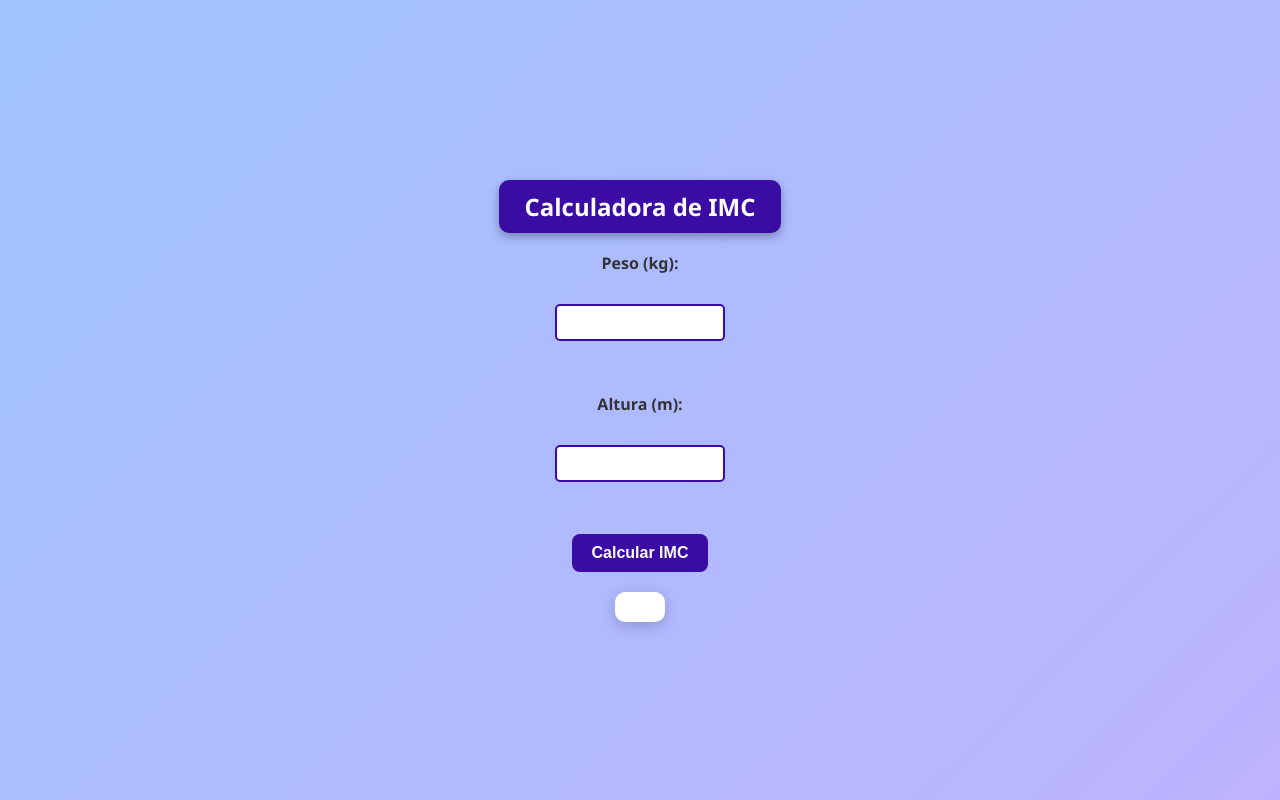
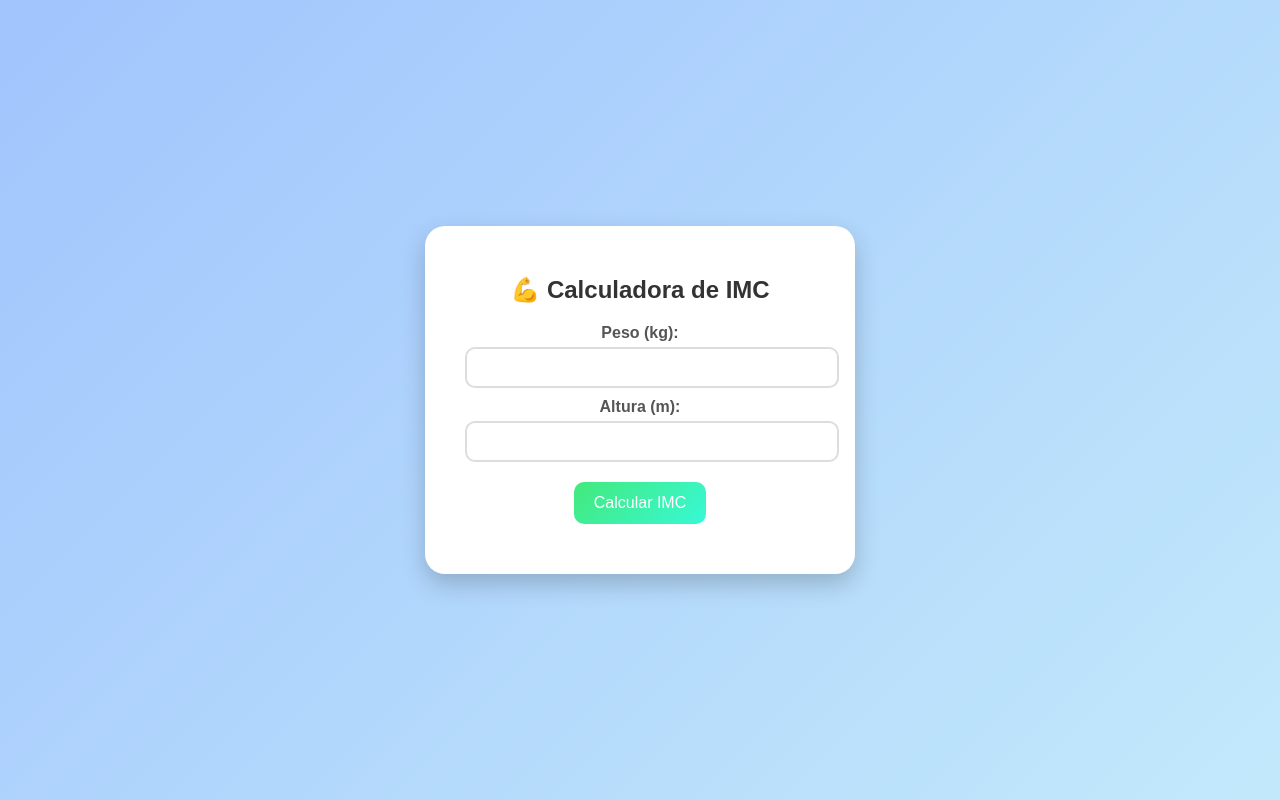
Before and after one commit to Miliscarfo/Ejercicios, a plain HTML site: page Calculadora.html in a window 1280 px wide. Drawn offline with Linux system fonts and the light colour scheme.

Commit message:
Add files via upload

```diff
--- a/Calculadora.html
+++ b/Calculadora.html
@@ -4,89 +4,112 @@
   <meta charset="UTF-8">
   <title>Calculadora de IMC</title>
   <style>
+    /* Fondo general */
     body {
-      font-family: 'Segoe UI', Tahoma, Geneva, Verdana, sans-serif;
-      background: linear-gradient(135deg, #a0c4ff, #bdb2ff);
-      color: #333;
+      font-family: "Poppins", sans-serif;
+      background: linear-gradient(135deg, #a1c4fd 0%, #c2e9fb 100%);
+      height: 100vh;
       display: flex;
       flex-direction: column;
+      justify-content: center;
       align-items: center;
-      justify-content: center;
-      height: 100vh;
       margin: 0;
     }
 
+    /* Contenedor principal */
+    .container {
+      background: white;
+      padding: 30px 40px;
+      border-radius: 20px;
+      box-shadow: 0 10px 25px rgba(0, 0, 0, 0.2);
+      text-align: center;
+      max-width: 350px;
+      width: 90%;
+      animation: fadeIn 0.6s ease-in-out;
+    }
+
     h2 {
-      background-color: #3a0ca3;
-      color: white;
-      padding: 10px 25px;
-      border-radius: 10px;
-      box-shadow: 0 4px 10px rgba(0, 0, 0, 0.3);
+      color: #333;
+      margin-bottom: 20px;
     }
 
     label {
       font-weight: 600;
+      display: block;
+      margin-top: 10px;
+      color: #555;
     }
 
     input {
-      margin: 8px 0;
-      padding: 8px;
-      width: 150px;
-      border: 2px solid #3a0ca3;
-      border-radius: 5px;
+      width: 100%;
+      padding: 10px;
+      border: 2px solid #ddd;
+      border-radius: 10px;
+      outline: none;
+      margin-top: 5px;
       font-size: 15px;
-      outline: none;
-      transition: 0.3s;
+      transition: border 0.3s;
     }
 
     input:focus {
-      border-color: #7209b7;
-      box-shadow: 0 0 5px #7209b7;
+      border-color: #4facfe;
     }
 
     button {
-      background-color: #3a0ca3;
+      margin-top: 20px;
+      background: linear-gradient(135deg, #43e97b, #38f9d7);
+      border: none;
       color: white;
-      border: none;
-      padding: 10px 20px;
-      border-radius: 8px;
+      padding: 12px 20px;
+      font-size: 16px;
+      border-radius: 10px;
       cursor: pointer;
-      font-size: 16px;
-      font-weight: bold;
-      transition: background 0.3s, transform 0.2s;
+      transition: transform 0.2s, box-shadow 0.3s;
     }
 
     button:hover {
-      background-color: #7209b7;
       transform: scale(1.05);
+      box-shadow: 0 6px 15px rgba(0, 0, 0, 0.2);
     }
 
     #resultado {
       margin-top: 20px;
       font-size: 18px;
-      background-color: white;
-      padding: 15px 25px;
-      border-radius: 10px;
-      box-shadow: 0 4px 15px rgba(0, 0, 0, 0.2);
+      color: #333;
     }
 
     strong {
-      color: #3a0ca3;
+      color: #2b7a78;
+    }
+
+    /* Animación */
+    @keyframes fadeIn {
+      from {
+        opacity: 0;
+        transform: translateY(-10px);
+      }
+      to {
+        opacity: 1;
+        transform: translateY(0);
+      }
     }
   </style>
 </head>
+
 <body>
-  <h2>Calculadora de IMC</h2>
+  <div class="container">
+    <h2>💪 Calculadora de IMC</h2>
 
-  <label>Peso (kg):</label><br>
-  <input type="number" id="peso" step="0.1"><br><br>
+    <label>Peso (kg):</label>
+    <input type="number" id="peso" step="0.1">
 
-  <label>Altura (m):</label><br>
-  <input type="number" id="altura" step="0.01"><br><br>
+    <label>Altura (m):</label>
+    <input type="number" id="altura" step="0.01">
 
-  <button onclick="calcularIMC()">Calcular IMC</button>
+    <button onclick="calcularIMC()">Calcular IMC</button>
 
-  <p id="resultado"></p>
+    <p id="resultado"></p>
+  </div>
 
   <script>
     function calcularIMC() {
@@ -94,7 +117,7 @@
       const altura = parseFloat(document.getElementById("altura").value);
 
       if (!peso || !altura || altura <= 0) {
-        document.getElementById("resultado").textContent = "Por favor, ingrese valores válidos.";
+        document.getElementById("resultado").textContent = "⚠️ Por favor, ingrese valores válidos.";
         return;
       }
 
```
